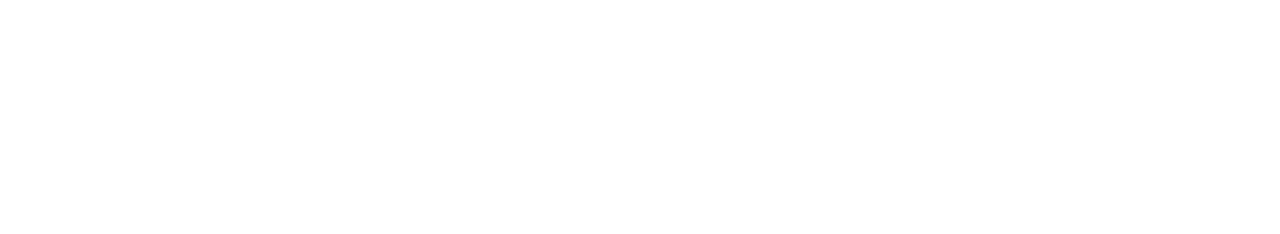
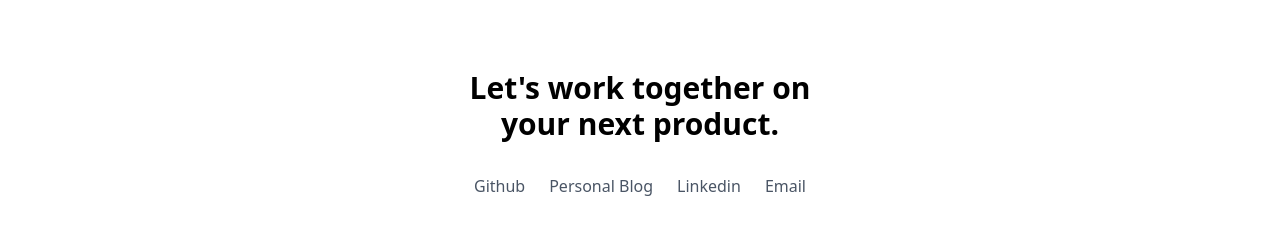
Before and after one commit to beyza-yazici/Personal-Website, a React (Vite) app: page / in a window 1280 px wide. Shown: the part 1974-2208 px from the top of the page. Before the commit the page ends 1980 px from the top, so only its background shows below. Built offline with nearby package versions, Linux system fonts and the light colour scheme.

Commit message:
footer created

```diff
--- a/src/App.jsx
+++ b/src/App.jsx
@@ -1,4 +1,5 @@
 import './App.css'
+import Footer from './components/Footer'
 import Header from './components/Header'
 import HeroSection from './components/HomePage/Hero'
 import Profile from './components/HomePage/Profile'
@@ -15,6 +16,7 @@
         <Skills/>
         <Profile/>
         <Projects/>
+        <Footer/>
     </div>
   )
 }
--- a/src/components/Footer.jsx
+++ b/src/components/Footer.jsx
@@ -0,0 +1,54 @@
+
+import data from '../data.json';
+import { useLanguage } from '../hooks/useLanguage';
+
+function Footer() {
+    const { language } = useLanguage();
+    const { contact } = data[language];
+
+    return (
+        <footer className="py-16 px-16 bg-white dark:bg-gray-800">
+            <div className="max-w-6xl mx-auto text-center">
+                <h2 className="text-3xl font-bold mb-8 dark:text-white">
+                    Let&apos;s work together on <br />
+                    your next product.
+                </h2>
+
+                <div className="flex justify-center items-center gap-6">
+                    <a
+                        href={contact.github}
+                        target="_blank"
+                        rel="noopener noreferrer"
+                        className="text-gray-600 dark:text-gray-300 hover:text-[#e92577] transition-colors"
+                    >
+                        Github
+                    </a>
+                    <a
+                        href={contact.personalBlog}
+                        target="_blank"
+                        rel="noopener noreferrer"
+                        className="text-gray-600 dark:text-gray-300 hover:text-[#e92577] transition-colors"
+                    >
+                        Personal Blog
+                    </a>
+                    <a
+                        href={contact.linkedin}
+                        target="_blank"
+                        rel="noopener noreferrer"
+                        className="text-gray-600 dark:text-gray-300 hover:text-[#e92577] transition-colors"
+                    >
+                        Linkedin
+                    </a>
+                    <a
+                        href={`mailto:${contact.email}`}
+                        className="text-gray-600 dark:text-gray-300 hover:text-[#e92577] transition-colors"
+                    >
+                        Email
+                    </a>
+                </div>
+            </div>
+        </footer>
+    );
+}
+
+export default Footer;
```
